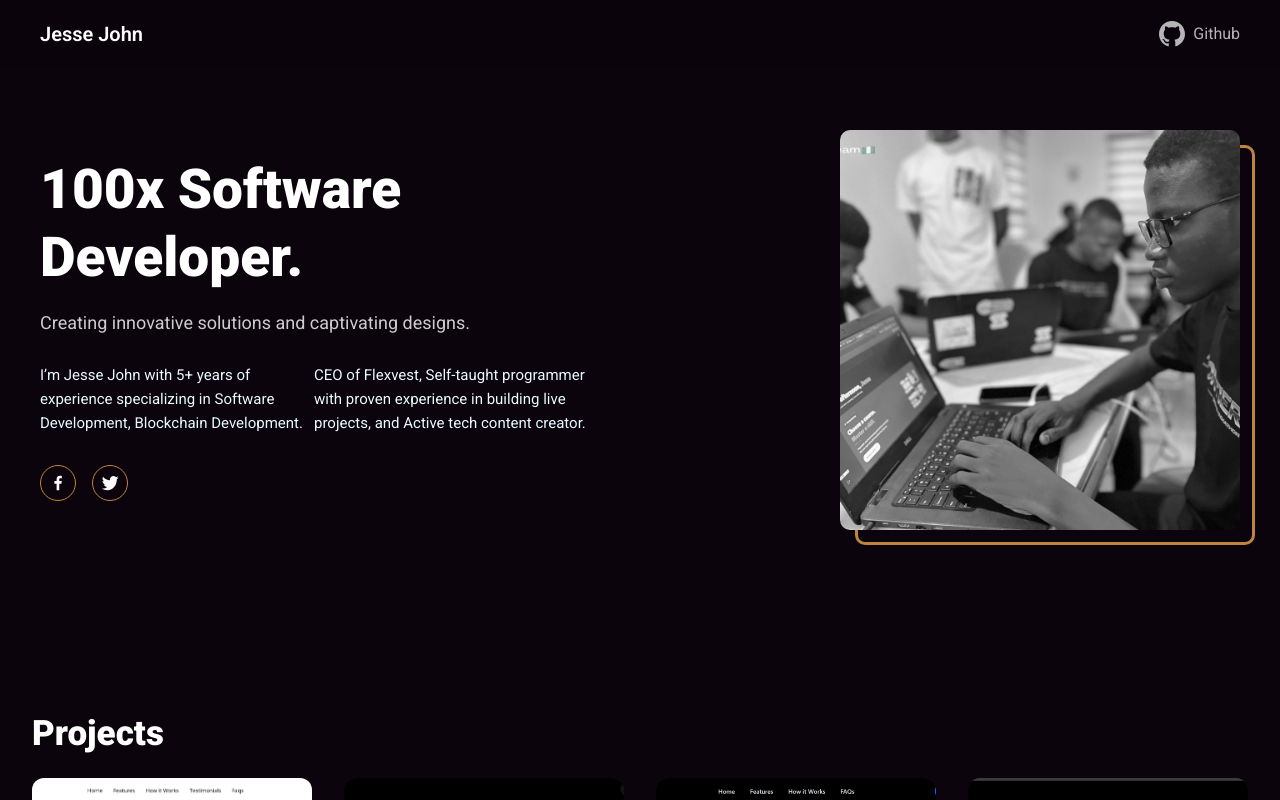
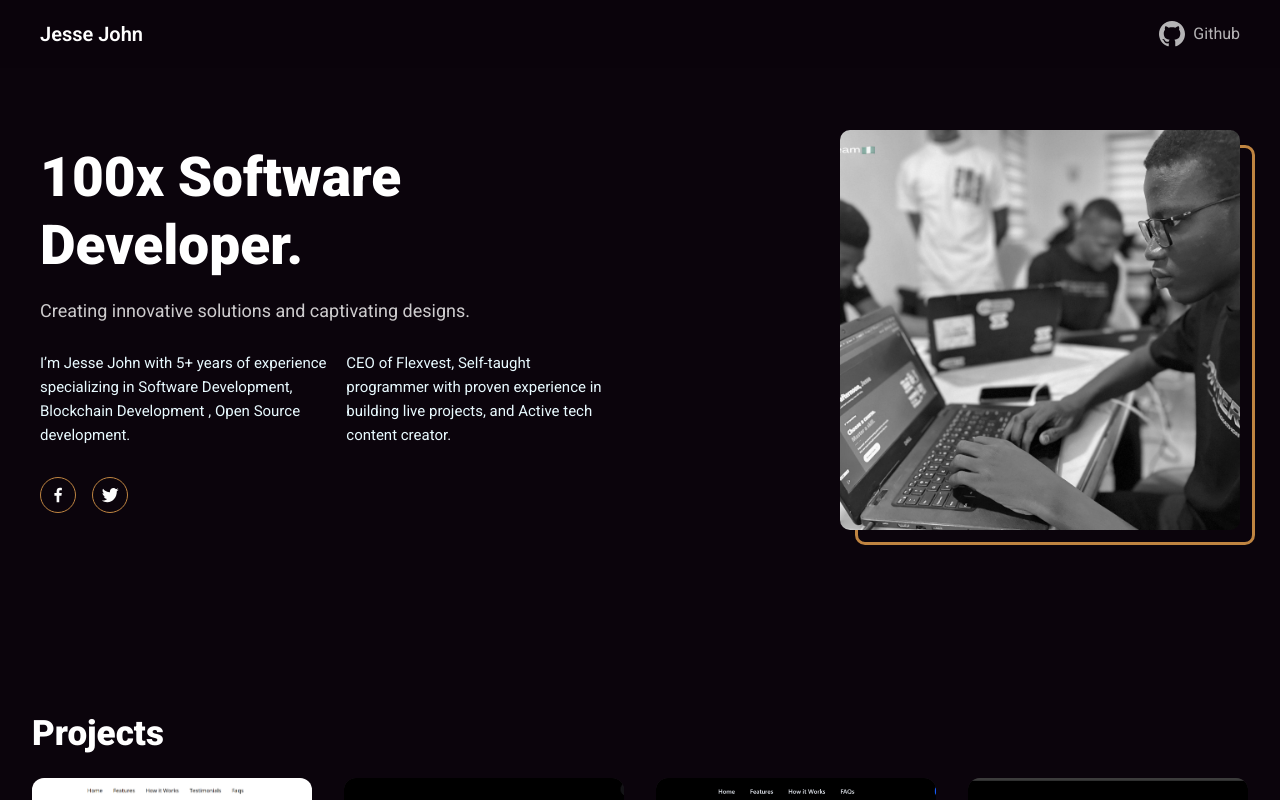
Before and after one commit to JesseJohn7/portfolio, a Next.js app: page / in a window 1280 px wide. Shown: the top 800 px of the page. Built offline with nearby package versions, Linux system fonts and the light colour scheme.

Commit message:
open source dev

```diff
--- a/app/components/Hero.tsx
+++ b/app/components/Hero.tsx
@@ -25,7 +25,7 @@ const Hero = () => {
 
           <div className="hero-bio">
             <p>
-              I’m Jesse John with 5+ years of experience specializing in Software Development, Blockchain Development.
+              I’m Jesse John with 5+ years of experience specializing in Software Development, Blockchain Development , Open Source development.
             </p>
             <p>CEO of Flexvest, Self-taught programmer with proven experience in building live projects, and Active tech content creator.</p>
           </div>
```
